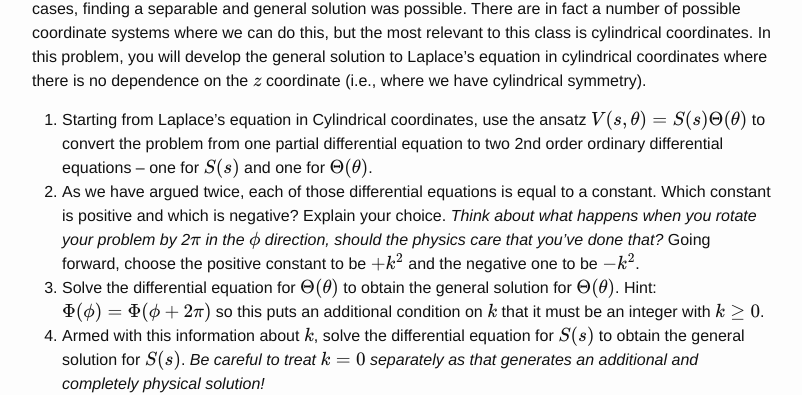
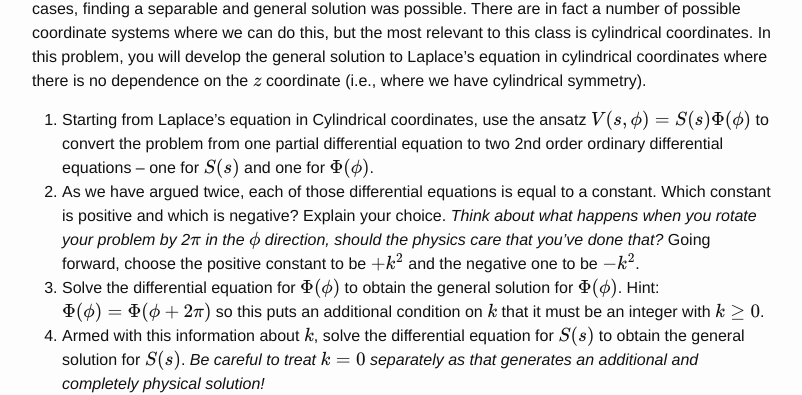
Before and after one commit to dannycab/phy481msu, a Jekyll site: the page built from assignments/homework6.md, in a window 1280 px wide and 900 px high, scrolled down 2557 px. Shown: the part 152-547 px from the top of the window, without its empty margins (238-1040 px from the left). Built offline with Jekyll 4.4.1, drawn with Linux system fonts in a browser that asks for light colours; formulas are drawn with MathJax 3.

Commit message:
updated with typo (theta vs phi)

```diff
--- a/assignments/homework6.md
+++ b/assignments/homework6.md
@@ -57,9 +57,9 @@ $$\left(\dfrac{\partial V_{out}}{\partial r}-\dfrac{\partial V_{in}}{\partial r}
 
 We have gone through how to solve Laplace's equation in Cartesian and spherical coordinates. In both cases, finding a separable and general solution was possible. There are in fact a number of possible coordinate systems where we can do this, but the most relevant to this class is cylindrical coordinates. In this problem, you will develop the general solution to Laplace's equation in cylindrical coordinates where there is no dependence on the $z$ coordinate (i.e., where we have cylindrical symmetry).
 
-1. Starting from Laplace's equation in Cylindrical coordinates, use the ansatz $V(s,\theta) = S(s)\Theta(\theta)$ to convert the problem from one partial differential equation to two 2nd order ordinary differential equations -- one for $S(s)$ and one for $\Theta(\theta)$.
+1. Starting from Laplace's equation in Cylindrical coordinates, use the ansatz $V(s,\phi) = S(s)\Phi(\phi)$ to convert the problem from one partial differential equation to two 2nd order ordinary differential equations -- one for $S(s)$ and one for $\Phi(\phi)$.
 2. As we have argued twice, each of those differential equations is equal to a constant. Which constant is positive and which is negative? Explain your choice. *Think about what happens when you rotate your problem by 2$\pi$ in the $\phi$ direction, should the physics care that you've done that?* Going forward, choose the positive constant to be $+k^2$ and the negative one to be $-k^2$.
-3. Solve the differential equation for $\Theta(\theta)$ to obtain the general solution for $\Theta(\theta)$. Hint: $\Phi(\phi) = \Phi(\phi + 2\pi)$ so this puts an additional condition on $k$ that it must be an integer with $k \geq 0$.
+3. Solve the differential equation for $\Phi(\phi)$ to obtain the general solution for $\Phi(\phi)$. Hint: $\Phi(\phi) = \Phi(\phi + 2\pi)$ so this puts an additional condition on $k$ that it must be an integer with $k \geq 0$.
 4. Armed with this information about $k$, solve the differential equation for $S(s)$ to obtain the general solution for $S(s)$. *Be careful to treat $k=0$ separately as that generates an additional and completely physical solution!*
 5. The potential at a distance $s$ away from an infinite line charge (which should be captured by this solution) is: $V(s) = \dfrac{2\lambda}{4 \pi\varepsilon_0}\ln(s)$ + constant, which terms in general solution vanish to capture this solution?
 
```
